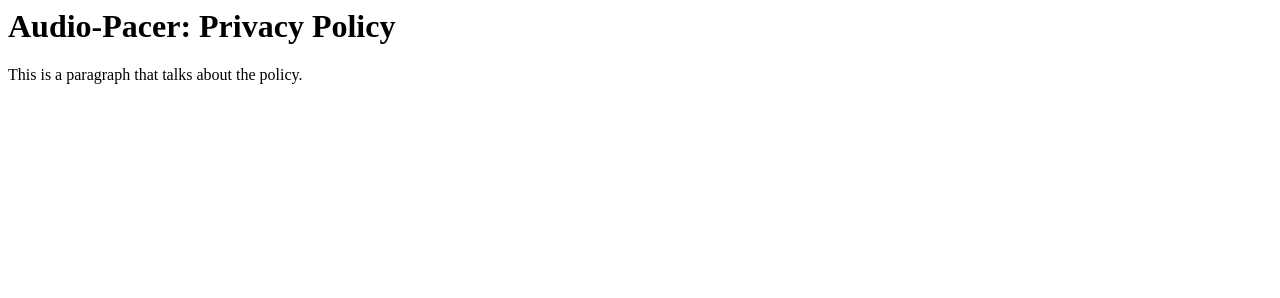
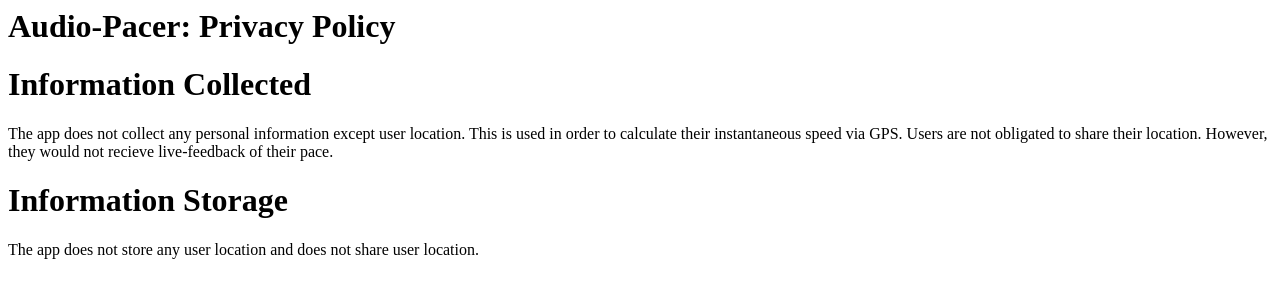
Before and after one commit to rbasak101/AudioPacer, a plain HTML site: page index.html in a window 1280 px wide. Drawn offline with Linux system fonts and the light colour scheme.

Commit message:
Update index.html

```diff
--- a/index.html
+++ b/index.html
@@ -1,2 +1,7 @@
 <h1>Audio-Pacer: Privacy Policy</h1>
-<p> This is a paragraph that talks about the policy.  </p>
+<h1>Information Collected</h1>
+<p> The app does not collect any personal information except user location. This is used in order to calculate their instantaneous speed via GPS.
+  Users are not obligated to share their location. However, they would not recieve live-feedback of their pace. </p>
+
+<h1>Information Storage </h1>
+<p> The app does not store any user location and does not share user location. </p>
```
